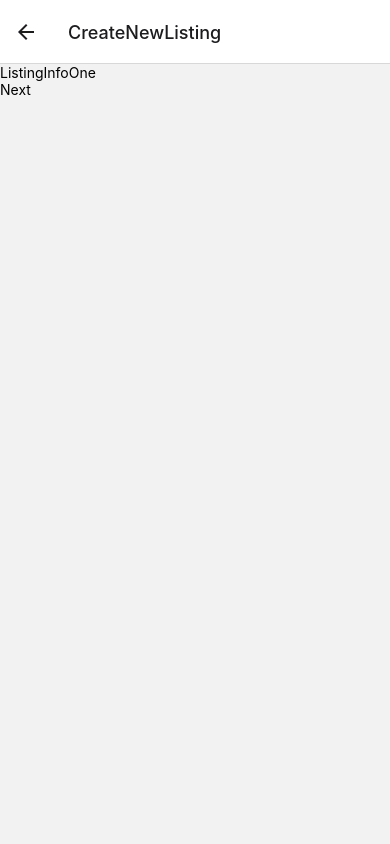
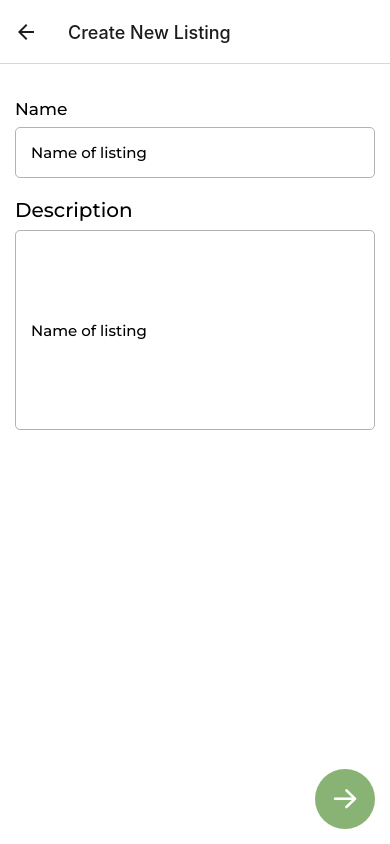
Before and after one commit to muhammadshajjar/kalmakapp-react-native, a React Native app: screen /CreateNewListing in a window 390 px wide. Built offline with nearby package versions, Linux system fonts and the light colour scheme.

Commit message:
completed teh create listing UI

```diff
--- /dev/null
+++ b/componets/CreateListingBtn.jsx
@@ -0,0 +1,37 @@
+import { View, Text, TouchableOpacity, StyleSheet } from "react-native";
+import React from "react";
+
+import { Ionicons } from "@expo/vector-icons";
+import { COLORS } from "../constants";
+const CreateListingBtn = ({ navigation, path }) => {
+  return (
+    <TouchableOpacity
+      style={styles.btnContainer}
+      onPress={() => navigation.navigate(path)}
+    >
+      <Ionicons name="md-add-circle-outline" size={24} color="white" />
+      <Text style={styles.btnTxt}>create new </Text>
+    </TouchableOpacity>
+  );
+};
+
+export default CreateListingBtn;
+
+const styles = StyleSheet.create({
+  btnContainer: {
+    backgroundColor: COLORS.primaryGreen,
+    paddingVertical: 10,
+    paddingHorizontal: 15,
+    borderRadius: 11,
+    flexDirection: "row",
+    alignItems: "center",
+    alignSelf: "center",
+    marginVertical: 20,
+  },
+  btnTxt: {
+    marginLeft: 5,
+    fontSize: 18,
+    fontFamily: "Montserrat-Medium",
+    color: "white",
+  },
+});
--- /dev/null
+++ b/componets/ListInput.jsx
@@ -0,0 +1,32 @@
+import { View, Text, TextInput, StyleSheet } from "react-native";
+import React from "react";
+import { COLORS } from "../constants";
+const ListInput = ({ label, placeholder }) => {
+  return (
+    <View style={styles.field}>
+      <Text style={styles.labelTxt}>{label}</Text>
+      <TextInput style={styles.input} placeholder={placeholder} />
+    </View>
+  );
+};
+
+export default ListInput;
+
+const styles = StyleSheet.create({
+  field: {
+    marginTop: 20,
+  },
+  labelTxt: {
+    fontSize: 17,
+    fontFamily: "Montserrat-Medium",
+    marginBottom: 8,
+  },
+  input: {
+    padding: 15,
+    borderWidth: 1,
+    borderColor: COLORS.lightGreyBorder,
+    borderRadius: 5,
+    fontSize: 15,
+    fontFamily: "Montserrat-Medium",
+  },
+});
--- /dev/null
+++ b/componets/ListingFormNavigation.jsx
@@ -0,0 +1,60 @@
+import { View, Text, TouchableOpacity, StyleSheet } from "react-native";
+import React from "react";
+import { COLORS } from "../constants";
+import { AntDesign } from "@expo/vector-icons";
+
+const ListingFormNavigation = ({
+  navigation,
+  fPath,
+  bPath,
+  backIsShown = true,
+  forwIsShown = true,
+  checkIsShown = false,
+}) => {
+  return (
+    <View style={styles.navContainer}>
+      {backIsShown && (
+        <TouchableOpacity
+          style={styles.btnContainer}
+          onPress={() => navigation.navigate(bPath)}
+        >
+          <AntDesign name="arrowleft" size={30} color="white" />
+        </TouchableOpacity>
+      )}
+      {forwIsShown && (
+        <TouchableOpacity
+          style={styles.btnContainer}
+          onPress={() => navigation.navigate(fPath)}
+        >
+          <AntDesign name="arrowright" size={30} color="white" />
+        </TouchableOpacity>
+      )}
+      {checkIsShown && (
+        <TouchableOpacity style={styles.btnContainer} onPress={() => {}}>
+          <AntDesign name="check" size={30} color="white" />
+        </TouchableOpacity>
+      )}
+    </View>
+  );
+};
+
+export default ListingFormNavigation;
+
+const styles = StyleSheet.create({
+  navContainer: {
+    flexDirection: "row",
+    columnGap: 20,
+    alignSelf: "flex-end",
+    // position: "absolute",
+    // right: 15,
+    // bottom: 15,
+  },
+  btnContainer: {
+    height: 60,
+    width: 60,
+    justifyContent: "center",
+    alignItems: "center",
+    backgroundColor: COLORS.primaryGreen,
+    borderRadius: 50,
+  },
+});
--- a/navigation/ManageListingFlow.jsx
+++ b/navigation/ManageListingFlow.jsx
@@ -12,10 +12,19 @@ const ManageListingFlow = () => {
   return (
     <NavigationContainer>
       <Stack.Navigator>
-        <Stack.Screen name="ManageListing" component={ManageListings} />
+        <Stack.Screen
+          name="ManageListing"
+          component={ManageListings}
+          options={{
+            title: "Manage Listing",
+          }}
+        />
         <Stack.Screen
           name="CreateNewListing"
           component={CreateNewListingFlow}
+          options={{
+            title: "Create New Listing",
+          }}
         />
       </Stack.Navigator>
     </NavigationContainer>
--- a/package.json
+++ b/package.json
@@ -10,6 +10,7 @@
   },
   "dependencies": {
     "@expo/webpack-config": "^18.0.1",
+    "@react-native-community/checkbox": "^0.5.15",
     "@react-navigation/bottom-tabs": "^6.5.7",
     "@react-navigation/native": "^6.1.6",
     "@react-navigation/native-stack": "^6.9.12",
--- a/screens/Host/CreateNewListing/ListingInfoFive.jsx
+++ b/screens/Host/CreateNewListing/ListingInfoFive.jsx
@@ -1,18 +1,29 @@
-import { View, Text, TouchableOpacity, SafeAreaView } from "react-native";
+import { View, Text, StyleSheet, SafeAreaView } from "react-native";
 import React from "react";
-
+import ListingFormNavigation from "../../../componets/ListingFormNavigation";
 const ListingInfoFive = ({ navigation }) => {
   return (
-    <SafeAreaView>
-      <Text>ListingInfoFive</Text>
-      <TouchableOpacity onPress={() => navigation.navigate("Step-4")}>
-        <Text>Back</Text>
-      </TouchableOpacity>
-      <TouchableOpacity onPress={() => navigation.navigate("Step-6")}>
-        <Text>Next</Text>
-      </TouchableOpacity>
+    <SafeAreaView style={{ flex: 1, backgroundColor: "white" }}>
+      <View style={styles.container}>
+        <Text style={styles.title}>How many guests do you accomodate?</Text>
+        <View style={{ justifyContent: "flex-end", flex: 1 }}>
+          <ListingFormNavigation
+            navigation={navigation}
+            fPath="Step-6"
+            bPath="Step-4"
+          />
+        </View>
+      </View>
     </SafeAreaView>
   );
 };
 
 export default ListingInfoFive;
+const styles = StyleSheet.create({
+  container: { padding: 15, flex: 1 },
+  title: {
+    fontSize: 20,
+    fontFamily: "Montserrat-Medium",
+    marginBottom: 10,
+  },
+});
--- a/screens/Host/CreateNewListing/ListingInfoFour.jsx
+++ b/screens/Host/CreateNewListing/ListingInfoFour.jsx
@@ -1,18 +1,56 @@
-import { View, Text, TouchableOpacity, SafeAreaView } from "react-native";
+import { View, Text, StyleSheet, SafeAreaView } from "react-native";
 import React from "react";
-
+import CheckBox from "@react-native-community/checkbox";
+import ListingFormNavigation from "../../../componets/ListingFormNavigation";
 const ListingInfoFour = ({ navigation }) => {
   return (
-    <SafeAreaView>
-      <Text>ListingInfoFour</Text>
-      <TouchableOpacity onPress={() => navigation.navigate("Step-3")}>
-        <Text>Back</Text>
-      </TouchableOpacity>
-      <TouchableOpacity onPress={() => navigation.navigate("Step-5")}>
-        <Text>Next</Text>
-      </TouchableOpacity>
+    <SafeAreaView style={{ flex: 1, backgroundColor: "white" }}>
+      <View style={styles.container}>
+        <Text style={styles.title}>
+          What facilities do you have for campers?
+        </Text>
+        <View style={styles.checkBoxContainer}>
+          <Text>Picnic table</Text>
+        </View>
+        <View style={styles.checkBoxContainer}>
+          <Text>Campfires</Text>
+        </View>
+        <View style={styles.checkBoxContainer}>
+          <Text>Drinking water</Text>
+        </View>
+        <View style={styles.checkBoxContainer}>
+          <Text>Pets allowed</Text>
+        </View>
+        <View style={styles.checkBoxContainer}>
+          <Text>Toilets</Text>
+        </View>
+        <View style={styles.checkBoxContainer}>
+          <Text>Trash cans</Text>
+        </View>
+        <View style={{ justifyContent: "flex-end", flex: 1 }}>
+          <ListingFormNavigation
+            navigation={navigation}
+            fPath="Step-5"
+            bPath="Step-3"
+          />
+        </View>
+      </View>
     </SafeAreaView>
   );
 };
 
 export default ListingInfoFour;
+
+const styles = StyleSheet.create({
+  container: { padding: 15, flex: 1 },
+  title: {
+    fontSize: 20,
+    fontFamily: "Montserrat-Medium",
+    marginBottom: 10,
+  },
+  checkBoxContainer: {
+    flexDirection: "row",
+    marginBottom: 8,
+  },
+  checkboxTxt: {},
+});
--- a/screens/Host/CreateNewListing/ListingInfoOne.jsx
+++ b/screens/Host/CreateNewListing/ListingInfoOne.jsx
@@ -1,15 +1,60 @@
-import { View, Text, TouchableOpacity, SafeAreaView } from "react-native";
+import {
+  View,
+  Text,
+  TouchableOpacity,
+  SafeAreaView,
+  TextInput,
+  StyleSheet,
+} from "react-native";
 import React from "react";
+import { COLORS } from "../../../constants";
+import ListingFormNavigation from "../../../componets/ListingFormNavigation";
+import ListInput from "../../../componets/ListInput";
 
 const ListingInfoOne = ({ navigation }) => {
   return (
-    <SafeAreaView>
-      <Text>ListingInfoOne</Text>
-      <TouchableOpacity onPress={() => navigation.navigate("Step-2")}>
-        <Text>Next</Text>
-      </TouchableOpacity>
+    <SafeAreaView style={{ flex: 1, backgroundColor: "white" }}>
+      <View style={styles.container}>
+        <ListInput label="Name" placeholder="Name of listing" />
+        <View style={styles.field}>
+          <Text style={styles.labelTxt}>Description</Text>
+          <TextInput
+            style={[styles.input, styles.descInput]}
+            placeholder="Name of listing"
+          />
+        </View>
+        <View style={{ justifyContent: "flex-end", flex: 1 }}>
+          <ListingFormNavigation
+            navigation={navigation}
+            fPath="Step-2"
+            backIsShown={false}
+          />
+        </View>
+      </View>
     </SafeAreaView>
   );
 };
 
 export default ListingInfoOne;
+const styles = StyleSheet.create({
+  container: { padding: 15, flex: 1 },
+  field: {
+    marginTop: 20,
+  },
+  labelTxt: {
+    fontSize: 20,
+    fontFamily: "Montserrat-Medium",
+    marginBottom: 8,
+  },
+  input: {
+    padding: 15,
+    borderWidth: 1,
+    borderColor: COLORS.lightGreyBorder,
+    borderRadius: 5,
+    fontSize: 15,
+    fontFamily: "Montserrat-Medium",
+  },
+  descInput: {
+    height: 200,
+  },
+});
--- a/screens/Host/CreateNewListing/ListingInfoSix.jsx
+++ b/screens/Host/CreateNewListing/ListingInfoSix.jsx
@@ -1,15 +1,25 @@
-import { View, Text, TouchableOpacity, SafeAreaView } from "react-native";
+import { View, Text, StyleSheet, SafeAreaView } from "react-native";
 import React from "react";
-
+import ListingFormNavigation from "../../../componets/ListingFormNavigation";
 const ListingInfoSix = ({ navigation }) => {
   return (
-    <SafeAreaView>
-      <Text>ListingInfoSix</Text>
-      <TouchableOpacity onPress={() => navigation.navigate("Step-5")}>
-        <Text>Back</Text>
-      </TouchableOpacity>
+    <SafeAreaView style={{ flex: 1, backgroundColor: "white" }}>
+      <View style={styles.container}>
+        <Text>Upload picture</Text>
+        <View style={{ justifyContent: "flex-end", flex: 1 }}>
+          <ListingFormNavigation
+            navigation={navigation}
+            bPath="Step-5"
+            forwIsShown={false}
+            checkIsShown={true}
+          />
+        </View>
+      </View>
     </SafeAreaView>
   );
 };
 
 export default ListingInfoSix;
+const styles = StyleSheet.create({
+  container: { padding: 15, flex: 1 },
+});
--- a/screens/Host/CreateNewListing/ListingInfoThree.jsx
+++ b/screens/Host/CreateNewListing/ListingInfoThree.jsx
@@ -1,18 +1,34 @@
-import { View, Text, TouchableOpacity, SafeAreaView } from "react-native";
+import { View, Text, StyleSheet, SafeAreaView } from "react-native";
 import React from "react";
-
+import ListingFormNavigation from "../../../componets/ListingFormNavigation";
+import ListInput from "../../../componets/ListInput";
 const ListingInfoThree = ({ navigation }) => {
   return (
-    <SafeAreaView>
-      <Text>ListingInfoThree</Text>
-      <TouchableOpacity onPress={() => navigation.navigate("Step-2")}>
-        <Text>Back</Text>
-      </TouchableOpacity>
-      <TouchableOpacity onPress={() => navigation.navigate("Step-4")}>
-        <Text>Next</Text>
-      </TouchableOpacity>
+    <SafeAreaView style={{ flex: 1, backgroundColor: "white" }}>
+      <View style={styles.container}>
+        <Text style={styles.title}>Where your place is located?</Text>
+        <ListInput label="City" placeholder="Name of city" />
+        <ListInput label="Province" placeholder="Name of province" />
+        <Text>Pin Location</Text>
+        <View style={{ justifyContent: "flex-end", flex: 1 }}>
+          <ListingFormNavigation
+            navigation={navigation}
+            fPath="Step-4"
+            bPath="Step-2"
+          />
+        </View>
+      </View>
     </SafeAreaView>
   );
 };
 
 export default ListingInfoThree;
+
+const styles = StyleSheet.create({
+  container: { padding: 15, flex: 1 },
+  title: {
+    fontSize: 20,
+    fontFamily: "Montserrat-Medium",
+    marginBottom: 10,
+  },
+});
--- a/screens/Host/CreateNewListing/ListingInfoTwo.jsx
+++ b/screens/Host/CreateNewListing/ListingInfoTwo.jsx
@@ -1,18 +1,42 @@
-import { View, Text, SafeAreaView, TouchableOpacity } from "react-native";
+import {
+  View,
+  Text,
+  SafeAreaView,
+  TouchableOpacity,
+  StyleSheet,
+} from "react-native";
 import React from "react";
+import ListingFormNavigation from "../../../componets/ListingFormNavigation";
 
 const ListingInfoTwo = ({ navigation }) => {
   return (
-    <SafeAreaView>
-      <Text>ListingInfoTwo</Text>
-      <TouchableOpacity onPress={() => navigation.navigate("Step-1")}>
-        <Text>Back</Text>
-      </TouchableOpacity>
-      <TouchableOpacity onPress={() => navigation.navigate("Step-3")}>
-        <Text>Next</Text>
-      </TouchableOpacity>
+    <SafeAreaView style={{ flex: 1, backgroundColor: "white" }}>
+      <View style={styles.container}>
+        <Text style={styles.title}>What kind of space do you have?</Text>
+        <View
+          style={{
+            flex: 1,
+            justifyContent: "flex-end",
+          }}
+        >
+          <ListingFormNavigation
+            navigation={navigation}
+            fPath="Step-3"
+            bPath="Step-1"
+          />
+        </View>
+      </View>
     </SafeAreaView>
   );
 };
 
 export default ListingInfoTwo;
+
+const styles = StyleSheet.create({
+  container: { padding: 15, flex: 1 },
+  title: {
+    fontSize: 20,
+    fontFamily: "Montserrat-Medium",
+    marginBottom: 10,
+  },
+});
--- a/screens/Host/ManageListings.jsx
+++ b/screens/Host/ManageListings.jsx
@@ -1,13 +1,18 @@
-import { View, Text, TouchableOpacity } from "react-native";
+import { View, Text, TouchableOpacity, ScrollView } from "react-native";
 import React from "react";
 
+import ListingItem from "../../componets/ListingItem";
+import CreateListingBtn from "../../componets/CreateListingBtn";
 const ManageListings = ({ navigation }) => {
   return (
-    <View>
-      <Text>ManageListings</Text>
-      <TouchableOpacity onPress={() => navigation.navigate("CreateNewListing")}>
-        <Text>Create new</Text>
-      </TouchableOpacity>
+    <View style={{ flex: 1, paddingHorizontal: 30, paddingVertical: 20 }}>
+      <ScrollView showsVerticalScrollIndicator={false}>
+        <ListingItem flag={true} navigation={navigation} />
+        <ListingItem flag={true} navigation={navigation} />
+        <ListingItem flag={true} navigation={navigation} />
+      </ScrollView>
+
+      <CreateListingBtn navigation={navigation} path="CreateNewListing" />
     </View>
   );
 };
```
Also changed, not shown: 1 other file (tests, documents, lock files or other folders).
